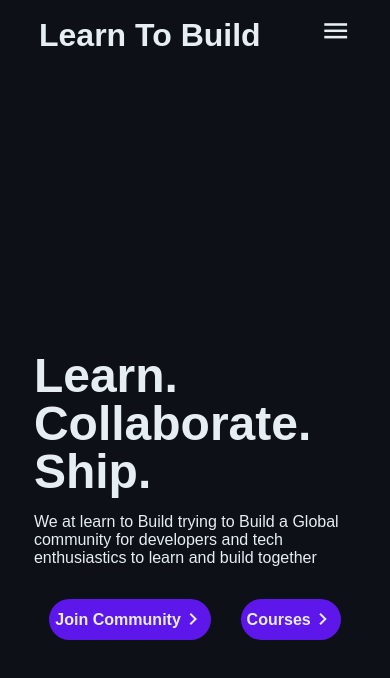
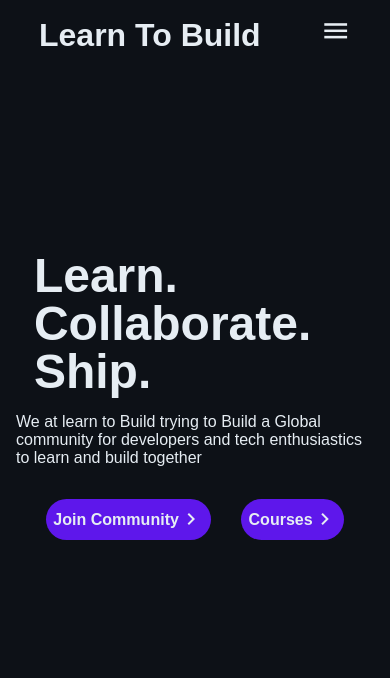
Before and after one commit to anshumancodes/Community-Website, a plain HTML site: page index.html in a window 390 px wide. Drawn offline with Linux system fonts and the light colour scheme; a web font is replaced by a local one.

Commit message:
modified stylesheet to edit design of buttons , Paragraphs in hero section and margin of top of the text container in mobile view

```diff
--- a/style/style.css
+++ b/style/style.css
@@ -152,6 +152,7 @@ main {
   .text-container{
     width: 100%;
     padding: 0 1rem 0 1rem;
+    margin-top: 150px;
   }
   .text-container .heading{
     font-size: 3rem;
@@ -160,7 +161,7 @@ main {
   }
   .text-container p{
     font-size: 1rem;
-    width: 90%;
+    width: 100%;
     text-align: left;
     margin-top: 2vh;
   }
@@ -174,12 +175,13 @@ main {
 }
 .button-containers a button{
   border-radius: 28px;
-  padding: 1vh 1.5vw;
+  padding: 1vh 2vw;
   color: var(--primary-btn-font-color);
   background-color: var(--primary-btn-bg-color);
   border: 0;
   outline: 0;
   display: flex;
+  gap: 0;
 
   align-items: center;
   height: auto;
```
